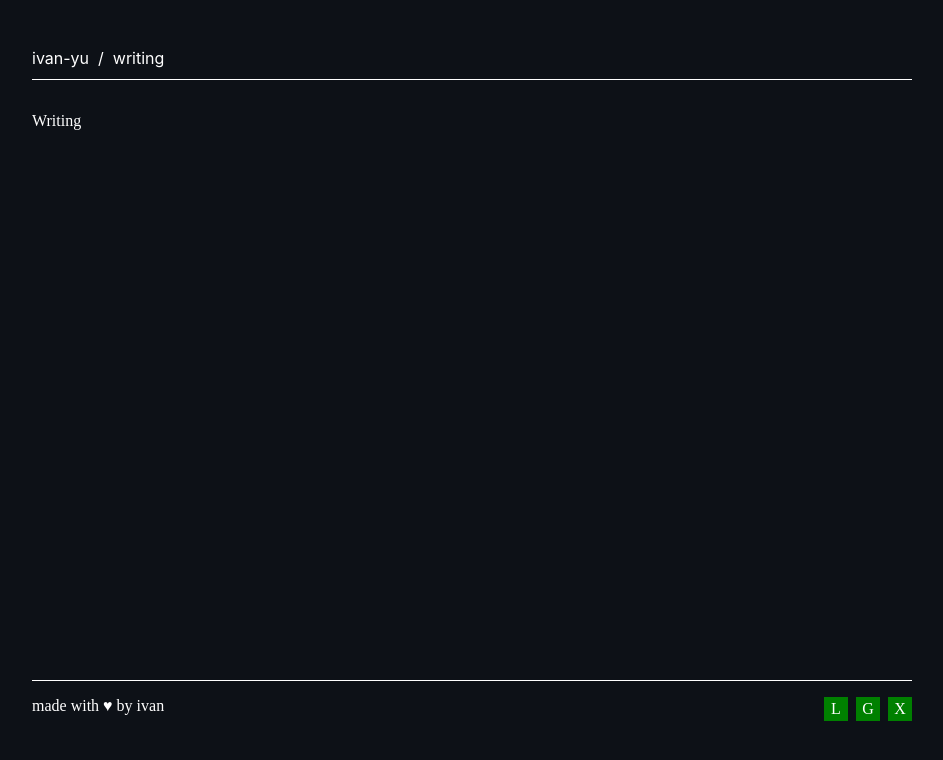
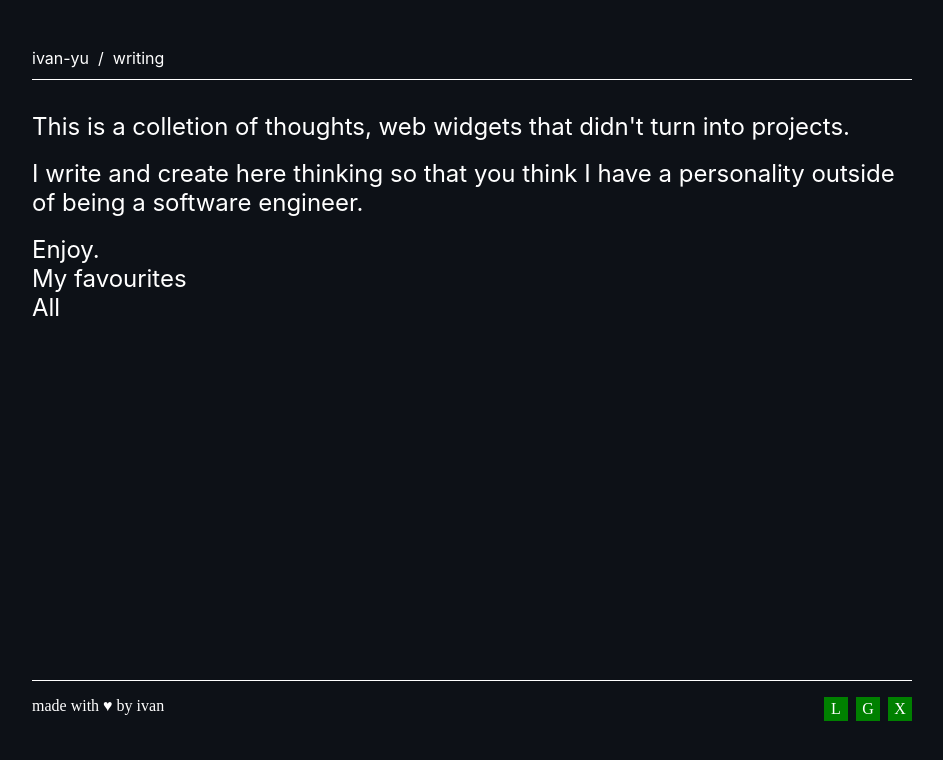
Before and after one commit to IvanYu327/ivanyu.ca, a React (Create React App) app: page /writing in a window 1280 px wide. Shown: the top 760 px of the page, without its empty margins (158-1101 px from the left). Built offline with nearby package versions, Linux system fonts and the light colour scheme.

Commit message:
writing section update

```diff
--- a/src/views/About.tsx
+++ b/src/views/About.tsx
@@ -31,6 +31,7 @@ const About: React.FC = () => {
       <Body>Body</Body>
       <BodyMedium>BodyMedium</BodyMedium>
       <BodyBold>BodyBold</BodyBold>
+      <br />
       <Caption>Caption</Caption>
     </div>
   );
--- a/src/views/Writing.tsx
+++ b/src/views/Writing.tsx
@@ -1,7 +1,28 @@
 import React from "react";
+import styled from "styled-components";
+
+import { Heading3 } from "../styles";
 
 const Writing: React.FC = () => {
-  return <div>Writing</div>;
+  return (
+    <div>
+      <Heading3>
+        This is a colletion of thoughts, web widgets that didn&apos;t turn into
+        projects.
+      </Heading3>
+      <br />
+      <Heading3>
+        I write and create here thinking so that you think I have a personality
+        outside of being a software engineer.
+      </Heading3>
+      <br />
+      <Heading3>Enjoy.</Heading3>
+      <Heading3>My favourites</Heading3>
+      <Heading3>All</Heading3>
+    </div>
+  );
 };
 
 export default Writing;
+
+const SectionContainer = styled.div``;
```
